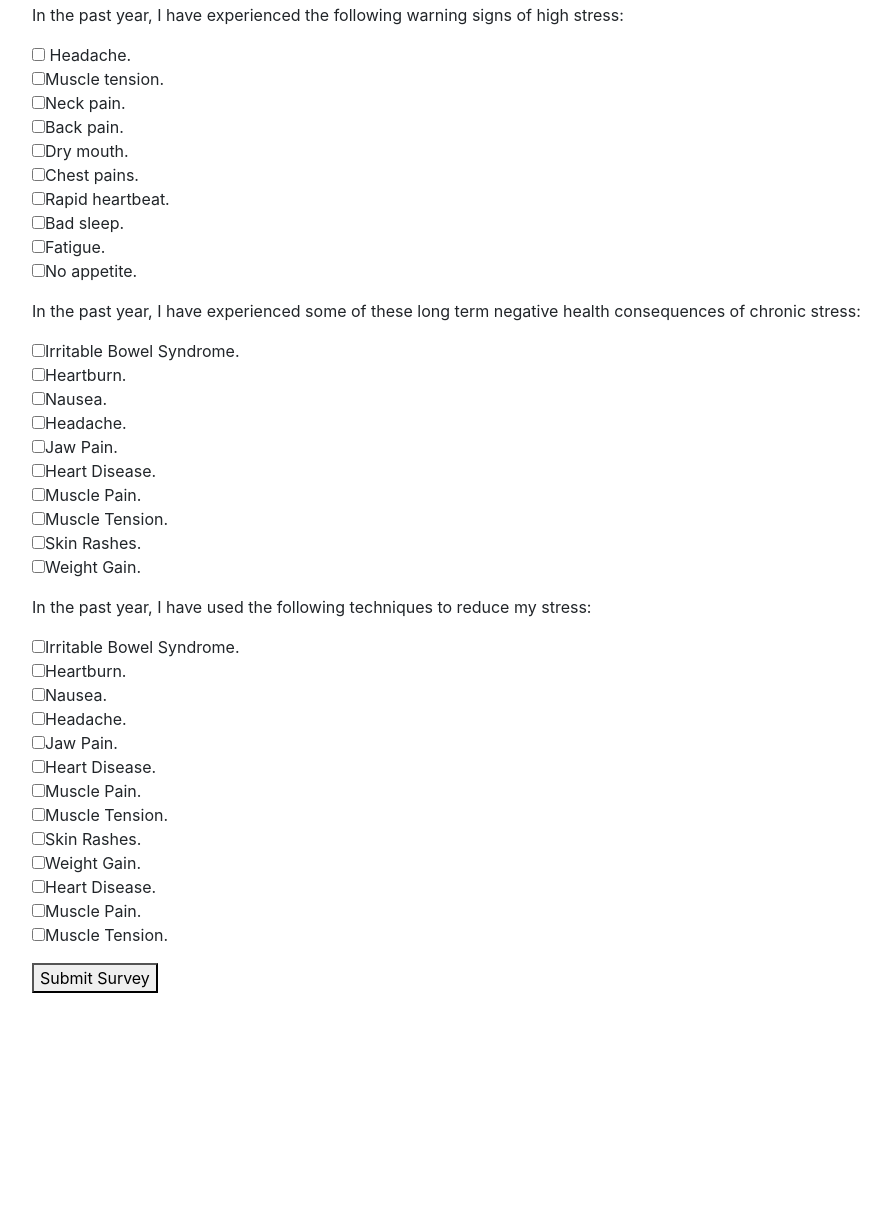
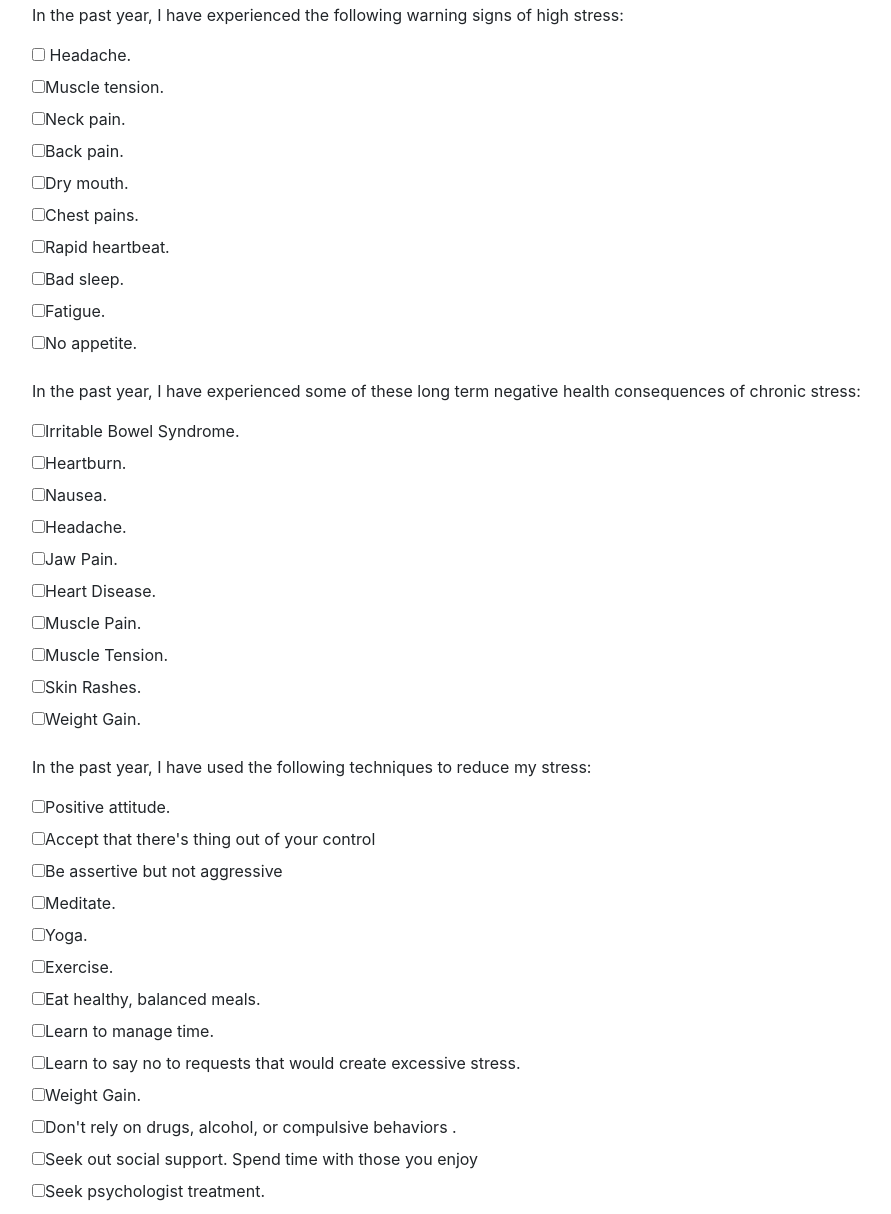
Before and after one commit to aschrad2/transportation-survey-two, a plain HTML site: page index.html in a window 1280 px wide. Shown: the part 203-1417 px from the top of the page, without its empty margins (53-944 px from the left). Before the commit the page ends 1220 px from the top, so only its background shows below. Drawn offline with Linux system fonts and the light colour scheme.

Commit message:
Tell users if their stress warnings are more than their stress reduction methods.

```diff
--- a/css/styles.css
+++ b/css/styles.css
@@ -1,7 +1,11 @@
-#work-responses {
+#warning-responses {
   display: none;
 }
 
-#fun-responses {
+#health-responses {
   display: none;
 }
+
+#stress-responses {
+  display: none;
+}
--- a/index.html
+++ b/index.html
@@ -15,54 +15,57 @@
       <form id="transportation_survey">
         <div class="form-group">
           <p>In the past year, I have experienced the following warning signs of high stress:</p>
-          <input type="checkbox" name="work-transportation" value="Headache"> Headache.<br>
-          <input type="checkbox" name="work-transportation" value="Muscle Tension">Muscle tension.<br>
-          <input type="checkbox" name="work-transportation" value="Neck Pain">Neck pain.<br>
-          <input type="checkbox" name="work-transportation" value="Back Pain">Back pain.<br>
-          <input type="checkbox" name="work-transportation" value="Dry Mouth">Dry mouth.<br>
-          <input type="checkbox" name="work-transportation" value="Chest Pains">Chest pains.<br>
-          <input type="checkbox" name="work-transportation" value="Rapid Heartbeat">Rapid heartbeat.<br>
-          <input type="checkbox" name="work-transportation" value="Bad Sleep">Bad sleep.<br>
-          <input type="checkbox" name="work-transportation" value="Fatigue">Fatigue.<br>
-          <input type="checkbox" name="work-transportation" value="No Appetite">No appetite.<br>
+          <label><input type="checkbox" name="stress-warning" value="Headache" /> Headache.</label><br>
+          <label><input type="checkbox" name="stress-warning" value="Muscle Tension">Muscle tension.</label><br>
+          <label><input type="checkbox" name="stress-warning" value="Neck Pain">Neck pain.</label><br>
+          <label><input type="checkbox" name="stress-warning" value="Back Pain">Back pain.</label><br>
+          <label><input type="checkbox" name="stress-warning" value="Dry Mouth">Dry mouth.</label><br>
+          <label><input type="checkbox" name="stress-warning" value="Chest Pains">Chest pains.</label><br>
+          <label><input type="checkbox" name="stress-warning" value="Rapid Heartbeat">Rapid heartbeat.</label><br>
+          <label><input type="checkbox" name="stress-warning" value="Bad Sleep">Bad sleep.</label><br>
+          <label><input type="checkbox" name="stress-warning" value="Fatigue">Fatigue.</label><br>
+          <label><input type="checkbox" name="stress-warning" value="No Appetite">No appetite.</label><br>
         </div>
         <div class="form-group">
           <p>In the past year, I have experienced some of these long term negative health consequences of chronic stress:</p>
-          <input type="checkbox" name="fun-transportation" value="Irritable Bowel Syndrom">Irritable Bowel Syndrome.<br>
-          <input type="checkbox" name="fun-transportation" value="Heartburn">Heartburn.<br>
-          <input type="checkbox" name="fun-transportation" value="Nausea">Nausea.<br>
-          <input type="checkbox" name="fun-transportation" value="Headache">Headache.<br>
-          <input type="checkbox" name="fun-transportation" value="Jaw Pain">Jaw Pain.<br>
-          <input type="checkbox" name="fun-transportation" value="Heart Disease">Heart Disease.<br>
-          <input type="checkbox" name="fun-transportation" value="Muscle Pain">Muscle Pain.<br>
-          <input type="checkbox" name="fun-transportation" value="Muscle Tension">Muscle Tension.<br>
-          <input type="checkbox" name="fun-transportation" value="Skin Rashes">Skin Rashes.<br>
-          <input type="checkbox" name="fun-transportation" value="Weight Gain">Weight Gain.<br>
+          <label><input type="checkbox" name="stress-health" value="Irritable Bowel Syndrom">Irritable Bowel Syndrome.</label><br>
+          <label><input type="checkbox" name="stress-health" value="Heartburn">Heartburn.</label><br>
+          <label><input type="checkbox" name="stress-health" value="Nausea">Nausea.</label><br>
+          <label><input type="checkbox" name="stress-health" value="Headache">Headache.</label><br>
+          <label><input type="checkbox" name="stress-health" value="Jaw Pain">Jaw Pain.</label><br>
+          <label><input type="checkbox" name="stress-health" value="Heart Disease">Heart Disease.</label><br>
+          <label><input type="checkbox" name="stress-health" value="Muscle Pain">Muscle Pain.</label><br>
+          <label><input type="checkbox" name="stress-health" value="Muscle Tension">Muscle Tension.</label><br>
+          <label><input type="checkbox" name="stress-health" value="Skin Rashes">Skin Rashes.</label><br>
+          <label><input type="checkbox" name="stress-health" value="Weight Gain">Weight Gain.</label><br>
         </div>
         <div class="form-group">
           <p>In the past year, I have used the following techniques to reduce my stress:</p>
-          <input type="checkbox" name="fun-transportation" value="Positive Attitude">Irritable Bowel Syndrome.<br>
-          <input type="checkbox" name="fun-transportation" value="Accept that there's thing out of your control">Heartburn.<br>
-          <input type="checkbox" name="fun-transportation" value="Be assertive but not aggressive">Nausea.<br>
-          <input type="checkbox" name="fun-transportation" value="Meditate">Headache.<br>
-          <input type="checkbox" name="fun-transportation" value="Yoga">Jaw Pain.<br>
-          <input type="checkbox" name="fun-transportation" value="Exercise">Heart Disease.<br>
-          <input type="checkbox" name="fun-transportation" value="Eat healthy, balanced meals">Muscle Pain.<br>
-          <input type="checkbox" name="fun-transportation" value="Learn to manage time">Muscle Tension.<br>
-          <input type="checkbox" name="fun-transportation" value="Learn to say no to requests that would create excessive stress">Skin Rashes.<br>
-          <input type="checkbox" name="fun-transportation" value="Make time for hobbies, interests and relaxation">Weight Gain.<br>
-          <input type="checkbox" name="fun-transportation" value="Don't rely on drugs, alcohol, or compulsive behaviors ">Heart Disease.<br>
-          <input type="checkbox" name="fun-transportation" value="Seek out social support. Spend time with those you enjoy.">Muscle Pain.<br>
-          <input type="checkbox" name="fun-transportation" value="Seek psychologist treatment">Muscle Tension.<br>
+          <label><input type="checkbox" name="stress-reduce" value="Positive Attitude">Positive attitude.</label><br>
+          <label><input type="checkbox" name="stress-reduce" value="Accept that there's thing out of your control">Accept that there's thing out of your control</label><br>
+          <label><input type="checkbox" name="stress-reduce" value="Be assertive but not aggressive">Be assertive but not aggressive</label><br>
+          <label><input type="checkbox" name="stress-reduce" value="Meditate">Meditate.</label><br>
+          <label><input type="checkbox" name="stress-reduce" value="Yoga">Yoga.</label><br>
+          <label><input type="checkbox" name="stress-reduce" value="Exercise">Exercise.</label><br>
+          <label><input type="checkbox" name="stress-reduce" value="Eat healthy, balanced meals">Eat healthy, balanced meals.</label><br>
+          <label><input type="checkbox" name="stress-reduce" value="Learn to manage time">Learn to manage time.</label><br>
+          <label><input type="checkbox" name="stress-reduce" value="Learn to say no to requests that would create excessive stress">Learn to say no to requests that would create excessive stress.</label><br>
+          <label><input type="checkbox" name="stress-reduce" value="Make time for hobbies, interests and relaxation">Weight Gain.</label><br>
+          <label><input type="checkbox" name="stress-reduce" value="Don't rely on drugs, alcohol, or compulsive behaviors ">Don't rely on drugs, alcohol, or compulsive behaviors .</label><br>
+          <label><input type="checkbox" name="stress-reduce" value="Seek out social support. Spend time with those you enjoy.">Seek out social support. Spend time with those you enjoy</label><br>
+          <label><input type="checkbox" name="stress-reduce" value="Seek psychologist treatment">Seek psychologist treatment.</label><br>
         </div>
        <button type="submit">Submit Survey</button>
       </form>
-      <span id="work-responses">
+      <span id="warning-responses">
         <p><b>You use the following methods of transportation to travel to work or school:</b></p>
       </span>
       <br>
-      <span id="fun-responses">
+      <span id="health-responses">
         <p><b>You use the following methods of transportation to travel to other activities and events:</b></p>
+      </span>
+      <span id="stress-responses">
+        <p><b>You use the following methods to manage your stress.</b></p>
       </span>
     </div>
   </body>
--- a/js/scripts.js
+++ b/js/scripts.js
@@ -1,16 +1,35 @@
 $(document).ready(function(){
   $("form#transportation_survey").submit(function(event){
     event.preventDefault();
-    $("#work-responses").show();
-    $("input:checkbox[name=work-transportation]:checked").each(function(){
-      var workTransportationMode = $(this).val();
-      $('#work-responses').append(workTransportationMode + "<br>");
+
+    $("#warning-responses").show();
+    var warningModes = $("input:checkbox[name=stress-warning]:checked");
+    warningModes.each(function(){
+      var stressWarningMode = $(this).val();
+      $('#warning-responses').append(stressWarningMode + "<br>");
     });
-    $("#fun-responses").show();
-    $("input:checkbox[name=fun-transportation]:checked").each(function(){
-      var funTransportationMode = $(this).val();
-      $('#fun-responses').append(funTransportationMode + "<br>");
+
+    $("#health-responses").show();
+    var healthModes = $("input:checkbox[name=stress-health]:checked")
+    healthModes.each(function(){
+      var stressHealthMode = $(this).val();
+      $('#health-responses').append(stressHealthMode + "<br>");
     });
+
+    $("#stress-responses").show();
+    var reduceModes = $("input:checkbox[name=stress-reduce]:checked")
+    reduceModes.each(function() {
+      var stressReduceMode = $(this).val();
+      $('#stress-responses').append(stressReduceMode + "<br>");
+    });
+
     $('#transportation_survey').hide();
+
+    if(warningModes.length > reduceModes.length) {
+      alert("You are stressed and not doing anything about it!");
+    } else {
+      alert("Good");
+    }
+
   });
 });
```
